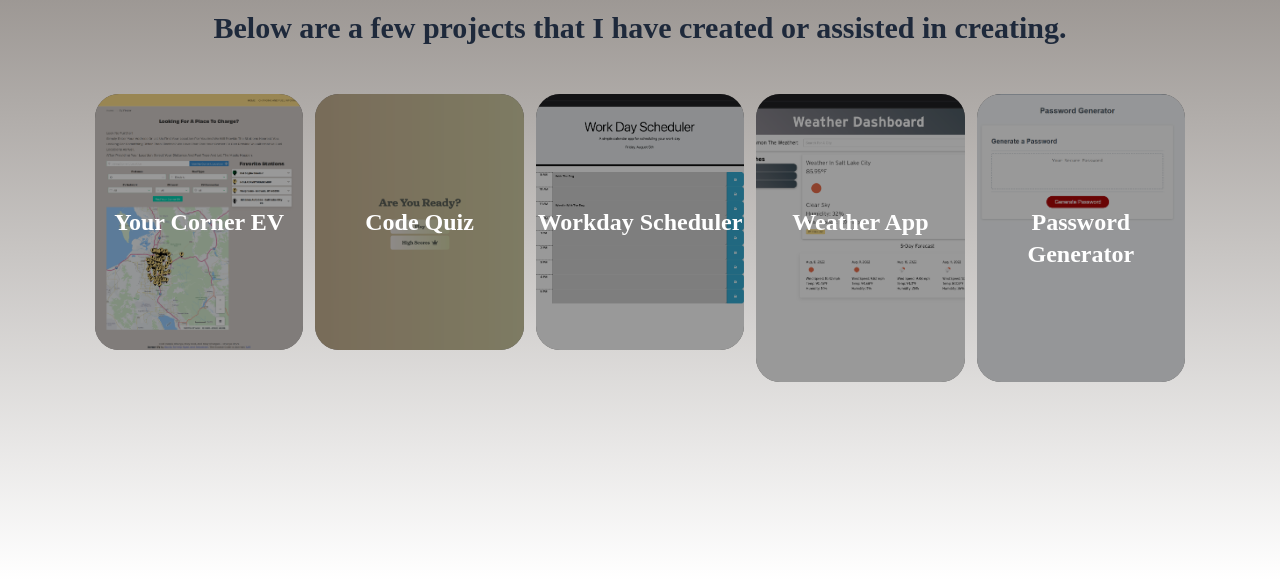
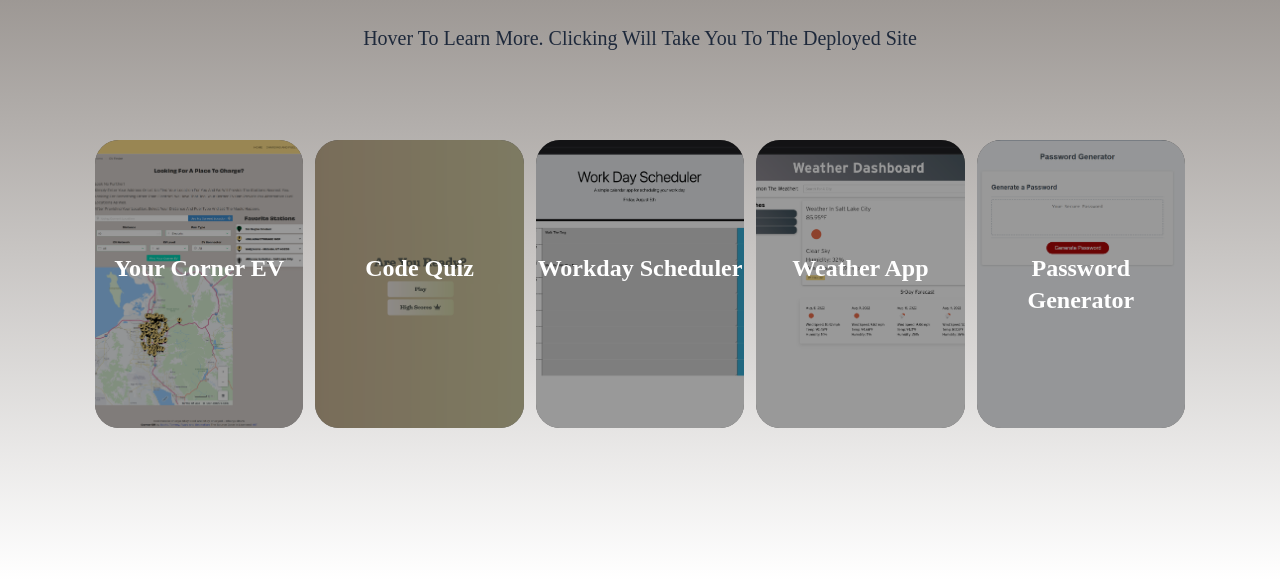
Before and after one commit to TommyAlv/PortfolioV2, a website: page assets/html/projects.html in a window 1280 px wide. Shown: the part 220-800 px from the top of the page. Drawn offline with nearby package versions, Linux system fonts and the light colour scheme; a web font is replaced by a local one.

Commit message:
added cards to projects and hover increase

```diff
--- a/assets/html/projects.html
+++ b/assets/html/projects.html
@@ -33,10 +33,9 @@
               <h2 class="pt-8 text-3xl font-semibold text-slate-800 dark:text-stone-200">Below are a few projects that I
                 have created or assisted in creating.</h2>
               <!-- text portion -->
-              <!-- <p class="text-xl pt-6 pb-10 text-slate-800 dark:text-stone-200">
-               Text
-              </p> -->
-              <!-- div -->
+              <p class="text-xl pt-6 pb-10 text-slate-800 dark:text-stone-200">
+               Hover To Learn More. Clicking Will Take You To The Deployed Site
+              </p>
 
               <!-- focused project -->
 
@@ -44,7 +43,7 @@
               <div class="container mx-autolg:w-1/2 bg-transparent">
                 <div class="p-5 sm:p-0 flex flex-col lg:flex-row space-y-3 lg:space-y-0 space-x-0 lg:space-x-3">
                   <!-- card -->
-                  <a class="relative rounded-3xl overflow-hidden w-full h-64 bg-black group" href="">
+                  <a class="relative rounded-3xl overflow-hidden w-full h-72 hover:scale-110 bg-black group" href="">
                     <img
                       class="absolute inset-0 object-cover w-full h-full transition-opacity opacity-60  group-hover:opacity-50"
                       src="../img/YCEVscreenshot.png" alt="" />
@@ -62,7 +61,7 @@
                     </div>
                   </a>
                   <!-- card -->
-                  <a class="relative block rounded-3xl overflow-hidden w-full h-64 bg-black group" href="">
+                  <a class="relative block rounded-3xl overflow-hidden w-full h-72 hover:scale-110 bg-black group" href="">
                     <img
                       class="absolute inset-0 object-cover w-full h-full transition-opacity opacity-60  group-hover:opacity-50"
                       src="../img/CodeQuizScreenshot.png" alt="" />
@@ -81,7 +80,7 @@
                     </div>
                   </a>
                   <!-- card -->
-                  <a class="relative block rounded-3xl overflow-hidden w-full h-64 bg-black group" href="">
+                  <a class="relative block rounded-3xl overflow-hidden w-full h-72 hover:scale-110 bg-black group" href="">
                     <img
                       class="absolute inset-0 object-cover w-full h-full transition-opacity opacity-60  group-hover:opacity-50"
                       src="../img/Screenshot at Aug 05 18-30-42.png" alt="" />
@@ -100,7 +99,7 @@
                     </div>
                   </a>
                   <!-- card -->
-                  <a class="relative block rounded-3xl overflow-hidden w-full h-72 bg-black group" href="">
+                  <a class="relative block rounded-3xl overflow-hidden w-full h-72 hover:scale-110 bg-black group" href="">
                     <img
                       class="absolute flex items-center inset-0 object-cover w-full h-full transition-opacity opacity-60  group-hover:opacity-50"
                       src="../img/Weatherappscreenshot.png" alt="" />
@@ -119,7 +118,7 @@
                     </div>
                   </a>
                   <!-- card -->
-                  <a class="relative block rounded-3xl overflow-hidden w-full h-72 bg-black group" href="">
+                  <a class="relative block rounded-3xl overflow-hidden w-full h-72 hover:scale-110 bg-black group" href="">
                     <img
                       class="absolute inset-0 object-cover w-full h-full transition-opacity opacity-60  group-hover:opacity-50"
                       src="../img/PasswordGeneratorScreenShot.png" alt="" />
```
Also changed, not shown: assets/CSS/style.css.
